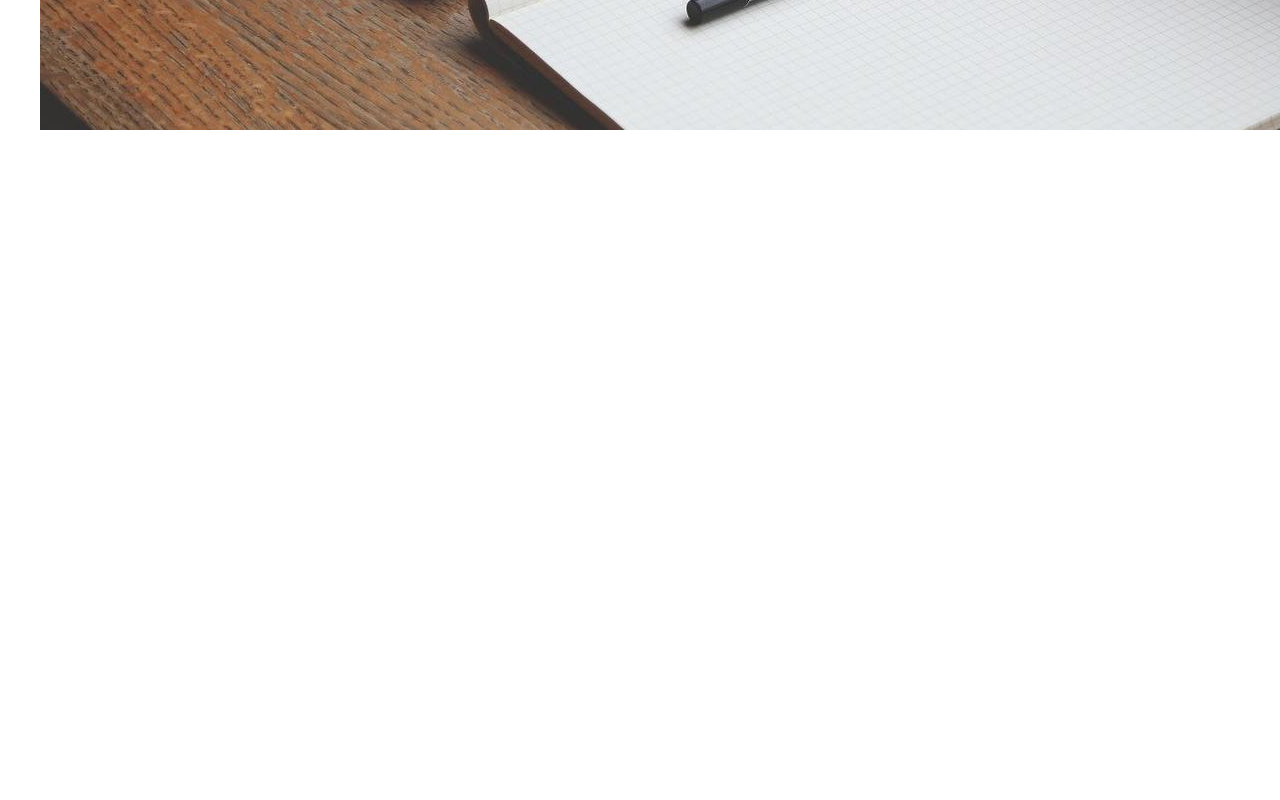
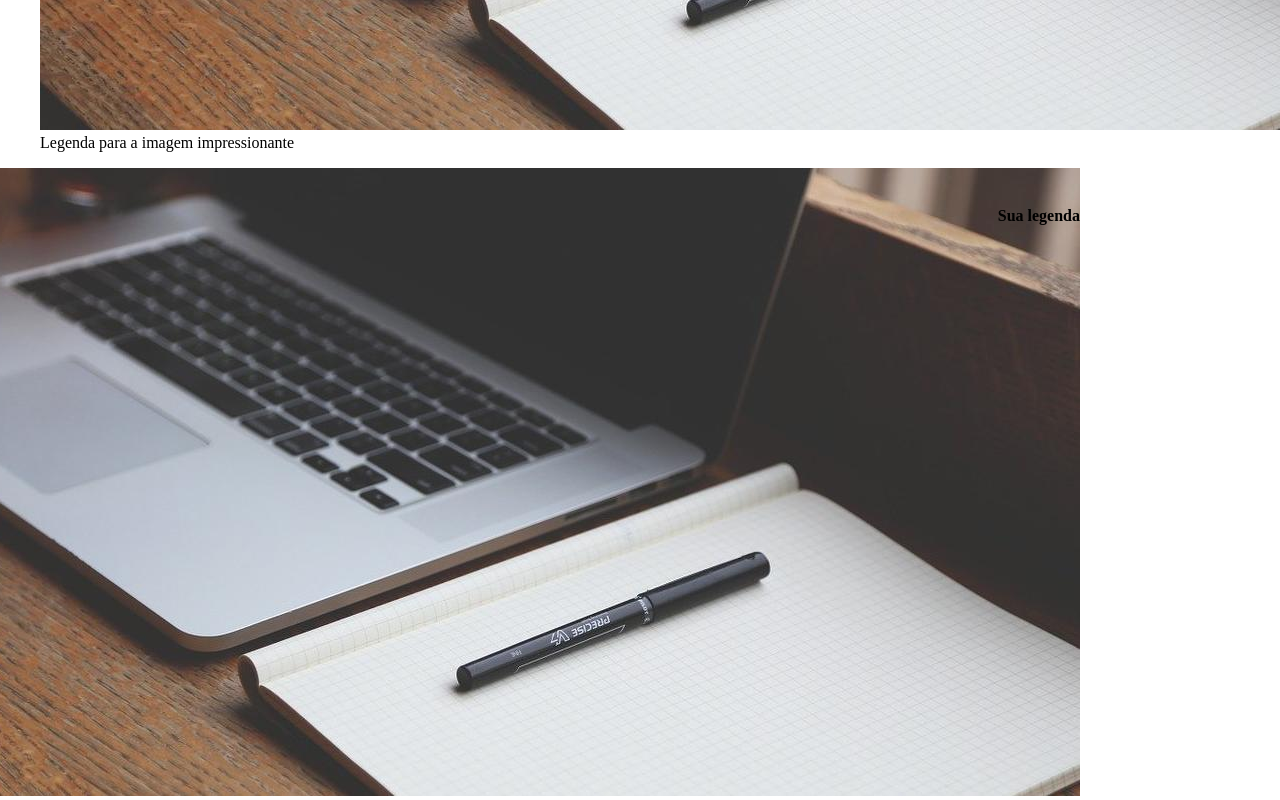
Before and after one commit to l3e/site, a plain HTML site: page index.html in a window 1280 px wide. Shown: the part 546-1346 px from the top of the page. Before the commit the page ends 800 px from the top, so only its background shows below. Drawn offline with Linux system fonts and the light colour scheme.

Commit message:
Atualização

```diff
--- a/estilo.css
+++ b/estilo.css
@@ -32,3 +32,15 @@ body {
     color: #6D6D6D;
     border-bottom:3px solid #0a0a0a;
 }
+
+.posicionado {
+	right: 200px;
+	position: absolute;
+}
+.ar img {
+	font-size:250pt;
+}
+.ar img:hover {
+	opacity: 0.5;
+    filter: alpha(opacity=30);
+}
--- a/index.html
+++ b/index.html
@@ -21,9 +21,20 @@
 			<li><a href="ed-fisica.html">Educação Física</a></li>
 		</ul>
 	</div>
+
 	<figure id="figura-topo">
 		<img src="imagem_topo.jpg">
+		<figcaption>Legenda para a imagem impressionante</figcaption>
 	</figure>
+
+		<div class="ar posicionado">
+			<img src="imagem_topo.jpg" alt="Ar-condicionados" title="Ar condicionados e Climatizadores"/>
+		</div>
+
+
+	<br>
+
+	<h4 class="posicionado">Sua legenda</h4>
 
 </body>
 </html>
```
